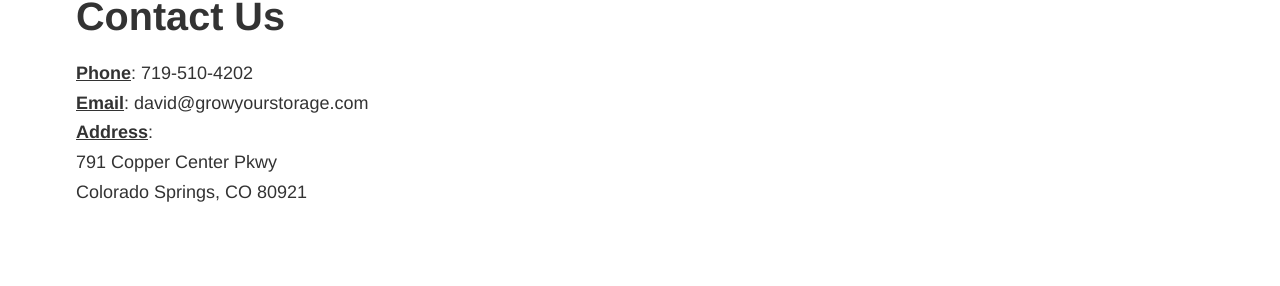
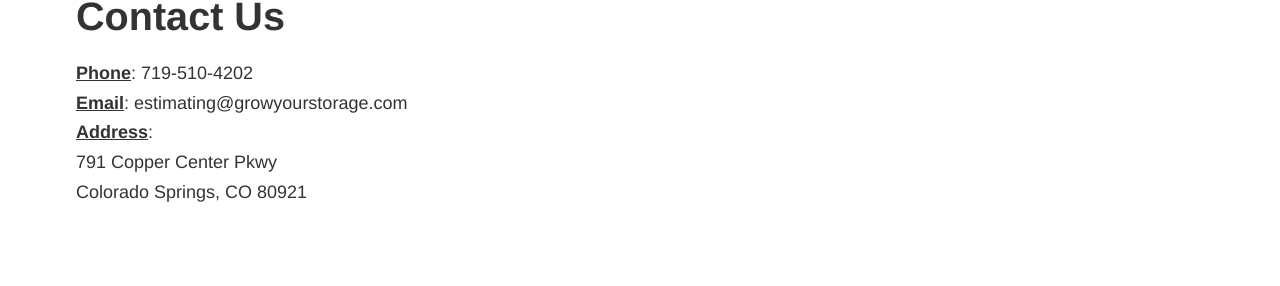
Before and after one commit to variantstudios/growyourstorage.com, a Jekyll site: the page built from general-contracting/index.md, in a window 1280 px wide and 900 px high, scrolled down 3460 px. Shown: the part 477-763 px from the top of the window. Built offline with Jekyll 4.4.1, drawn with Linux system fonts in a browser that asks for light colours; cached includes are drawn as plain includes.

Commit message:
Updated 'general-contracting/index.md' via CloudCannon

```diff
--- a/general-contracting/index.md
+++ b/general-contracting/index.md
@@ -69,7 +69,7 @@ Brandon also holds his general contractors license, along with David Harvey, and
 
 <div><u><strong>Phone</strong></u>: 719-510-4202</div>
 
-<div><u><strong>Email</strong></u>: david@growyourstorage.com</div>
+<div><u><strong>Email</strong></u>: estimating@growyourstorage.com</div>
 
 <div><u><strong>Address</strong></u>:</div>
 
```
